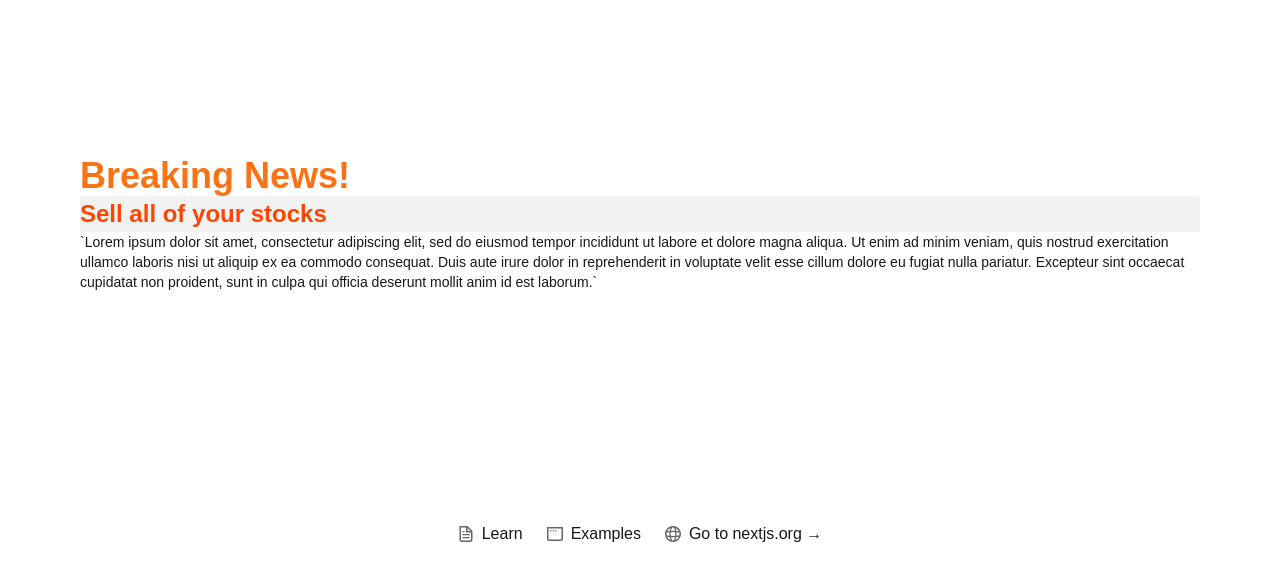
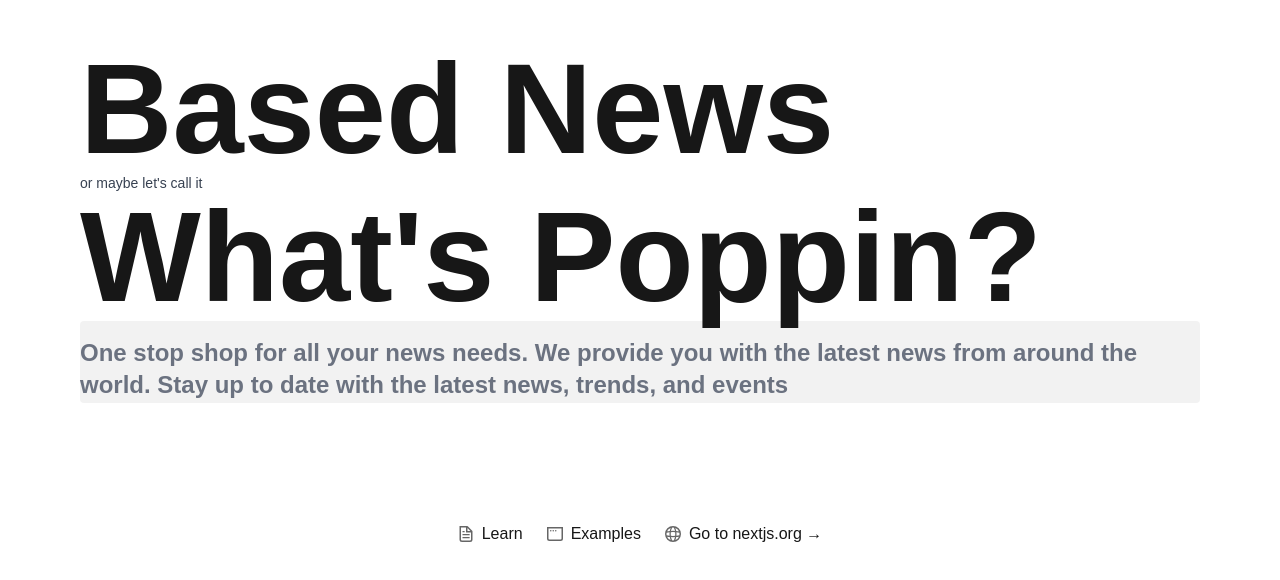
Before and after one commit to gmccannon/ISPProject, a Next.js app: page / in a window 1280 px wide. Shown: the part 256-836 px from the top of the page. Built offline with nearby package versions, Linux system fonts and the light colour scheme.

Commit message:
Fix home page

```diff
--- a/app/page.tsx
+++ b/app/page.tsx
@@ -5,21 +5,22 @@ export default function Home() {
     <div className="grid grid-rows-[20px_1fr_20px] items-center justify-items-center min-h-screen p-8 pb-20 gap-16 sm:p-20 font-[family-name:var(--font-geist-sans)]">
       <main className="flex flex-col gap-8 row-start-2 items-center sm:items-start">
         <div className="list-inside list-decimal text-sm text-center sm:text-left font-[family-name:var(--font-geist-mono)]">
-          <h1 className="text-4xl font-bold text-orange-500">
-            Breaking News!
+          <h1 className="text-4xl font-bold text-9xl">
+            Based News
           </h1>
 
-            <h2 className="text-customRed text-2xl font-bold bg-black/[.05] dark:bg-white/[.06] py-0.5 rounded">
-            Sell all of your stocks
-            </h2>
+          <h1 className="text-gray-700">
+            or maybe let's call it
+          </h1>
+          <h1 className="text-4xl font-bold text-9xl">
+            What's Poppin?
+          </h1>
 
-            <p>
-              `Lorem ipsum dolor sit amet, consectetur adipiscing elit, sed do eiusmod tempor incididunt ut
-              labore et dolore magna aliqua. Ut enim ad minim veniam, quis nostrud exercitation ullamco
-              laboris nisi ut aliquip ex ea commodo consequat. Duis aute irure dolor in reprehenderit in
-              voluptate velit esse cillum dolore eu fugiat nulla pariatur. Excepteur sint occaecat
-              cupidatat non proident, sunt in culpa qui officia deserunt mollit anim id est laborum.`
-            </p>
+          <p className="pt-4 text-gray-500 text-2xl font-bold bg-black/[.05] dark:bg-white/[.06] py-0.5 rounded">
+            One stop shop for all your news needs. We
+            provide you with the latest news from around the world.
+            Stay up to date with the latest news, trends, and events
+          </p>
         </div>
       </main>
       <footer className="row-start-3 flex gap-6 flex-wrap items-center justify-center">
```
